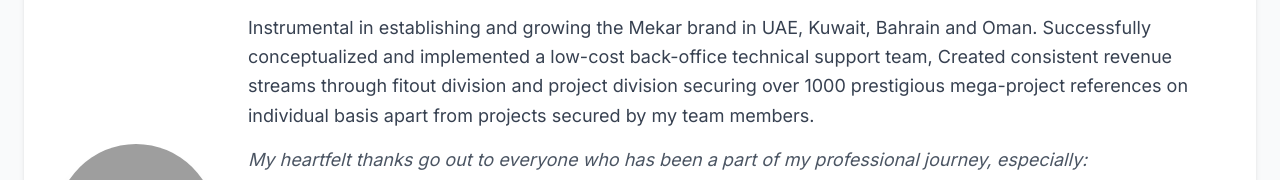
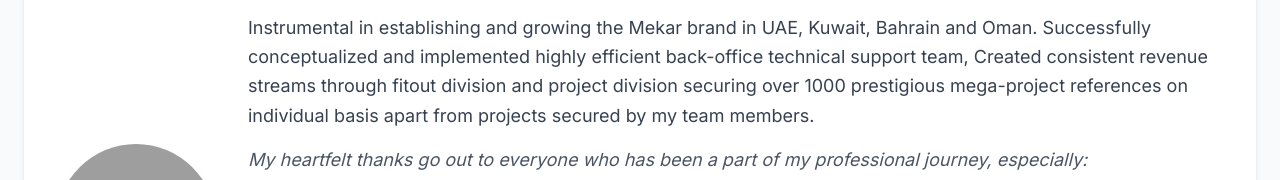
Before and after one commit to SidduRC/siddurc.github.io, a plain HTML site: page index.html in a window 1280 px wide. Shown: the part 851-1031 px from the top of the page. Drawn offline with nearby package versions, Linux system fonts and the light colour scheme; grey boxes are pictures that could not be loaded.

Commit message:
Update index.html

```diff
--- a/index.html
+++ b/index.html
@@ -134,7 +134,7 @@
             <p class="text-lg text-gray-700 leading-relaxed">
               Instrumental in establishing and growing the Mekar brand in
               UAE, Kuwait, Bahrain and Oman. Successfully conceptualized and
-              implemented a low-cost back-office technical support team,
+              implemented highly efficient back-office technical support team,
               Created consistent revenue streams through fitout division and project division securing over 1000
               prestigious mega-project references on individual basis apart from projects secured by my team members.
             </p>
```
